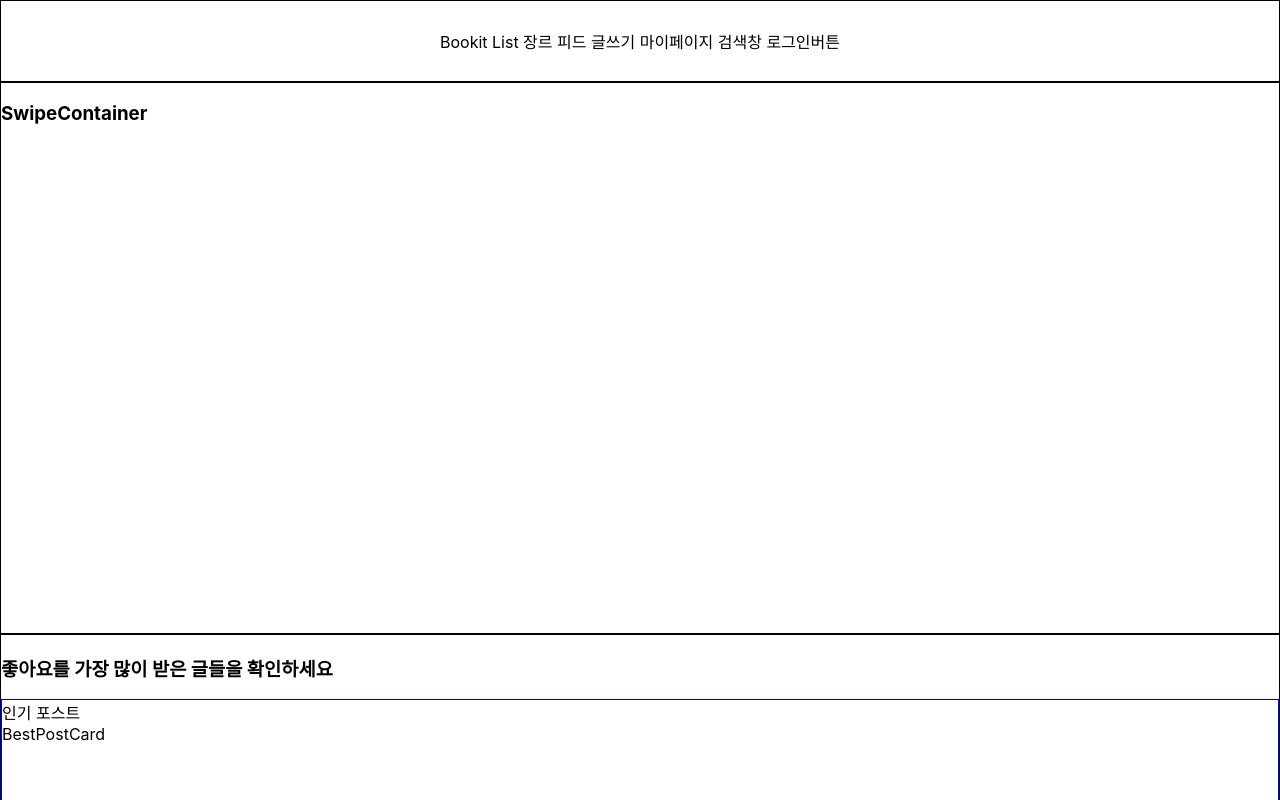
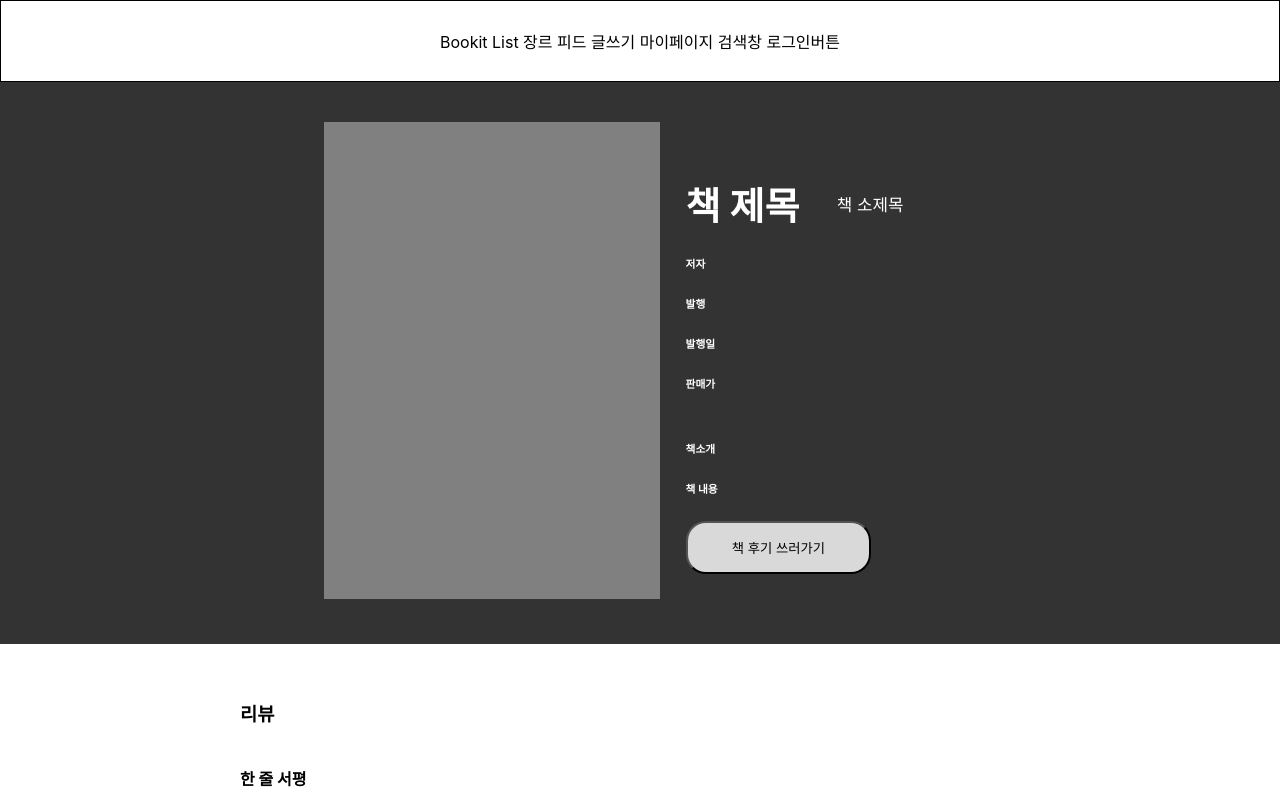
Before and after one commit to BookitList/BookitList_frontend, a React (Create React App) app: page / in a window 1280 px wide. Shown: the top 800 px of the page. Built offline with nearby package versions, Linux system fonts and the light colour scheme.

Commit message:
Feat: 케러셀 컴포넌트

```diff
--- a/package.json
+++ b/package.json
@@ -6,6 +6,7 @@
     "@testing-library/jest-dom": "^5.17.0",
     "@testing-library/react": "^13.4.0",
     "@testing-library/user-event": "^13.5.0",
+    "axios": "^1.6.5",
     "react": "^18.2.0",
     "react-dom": "^18.2.0",
     "react-router-dom": "^6.18.0",
--- a/src/App.js
+++ b/src/App.js
@@ -10,7 +10,8 @@ const App = () => {
   return (
     <BrowserRouter>
       <Routes>
-        <Route path="/" exact element={<Home />} />
+        {/*<Route path="/" exact element={<Home />} />*/}
+        <Route path="/" exact element={<BookDetail />} />
         <Route path="/Login"  element={<Login />} />
         {/* BookDetail 책 데이터마다 링크 다르게 변수처리 */}
         <Route path="/BookDetail"  element={<BookDetail />} />
--- a/src/components/Carousel.js
+++ b/src/components/Carousel.js
@@ -24,4 +24,5 @@ import { Navigation } from 'swiper/modules';
   );
 };
 
+
 export default Carousel;
```
Also changed, not shown: 2 other files (tests, documents, lock files or other folders).
